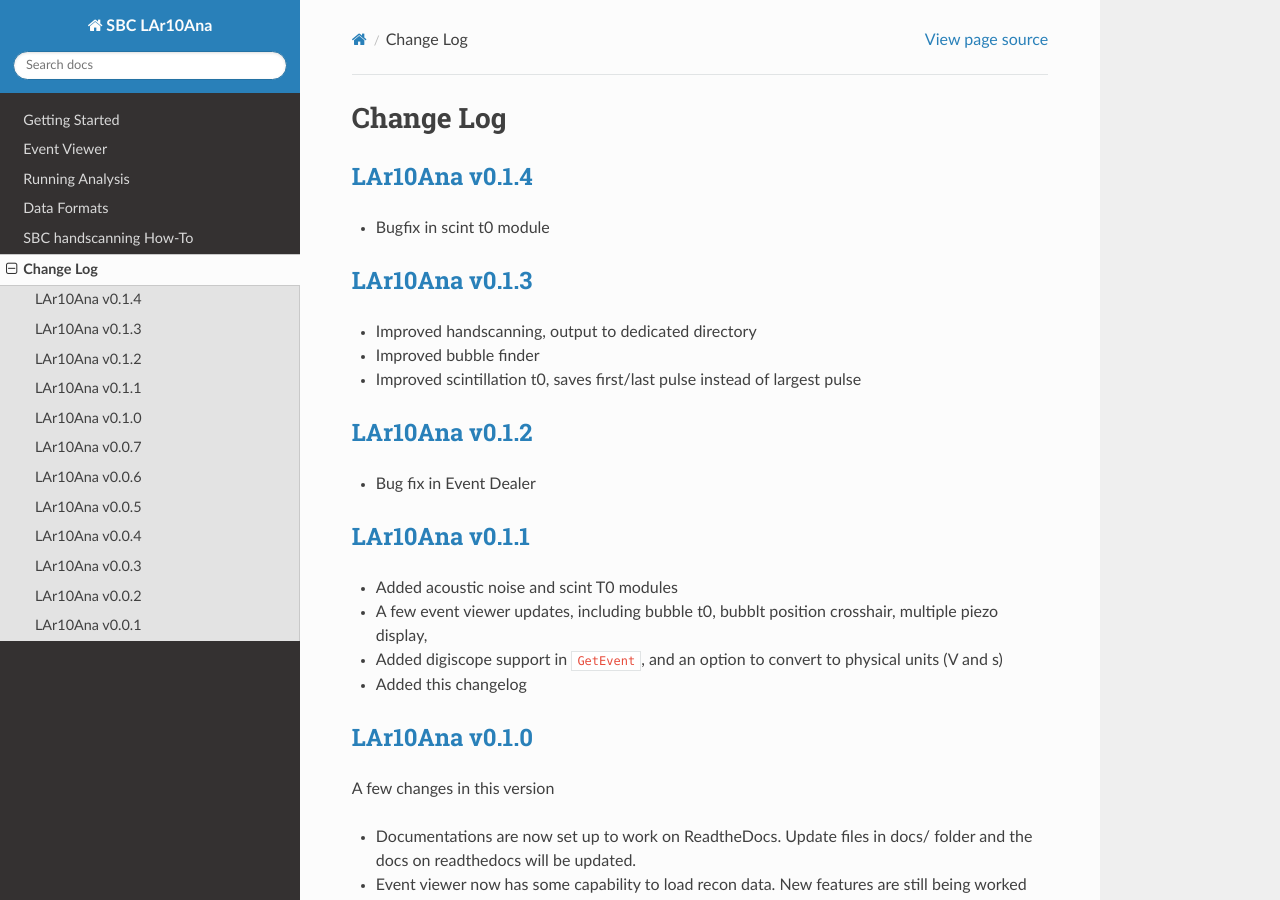
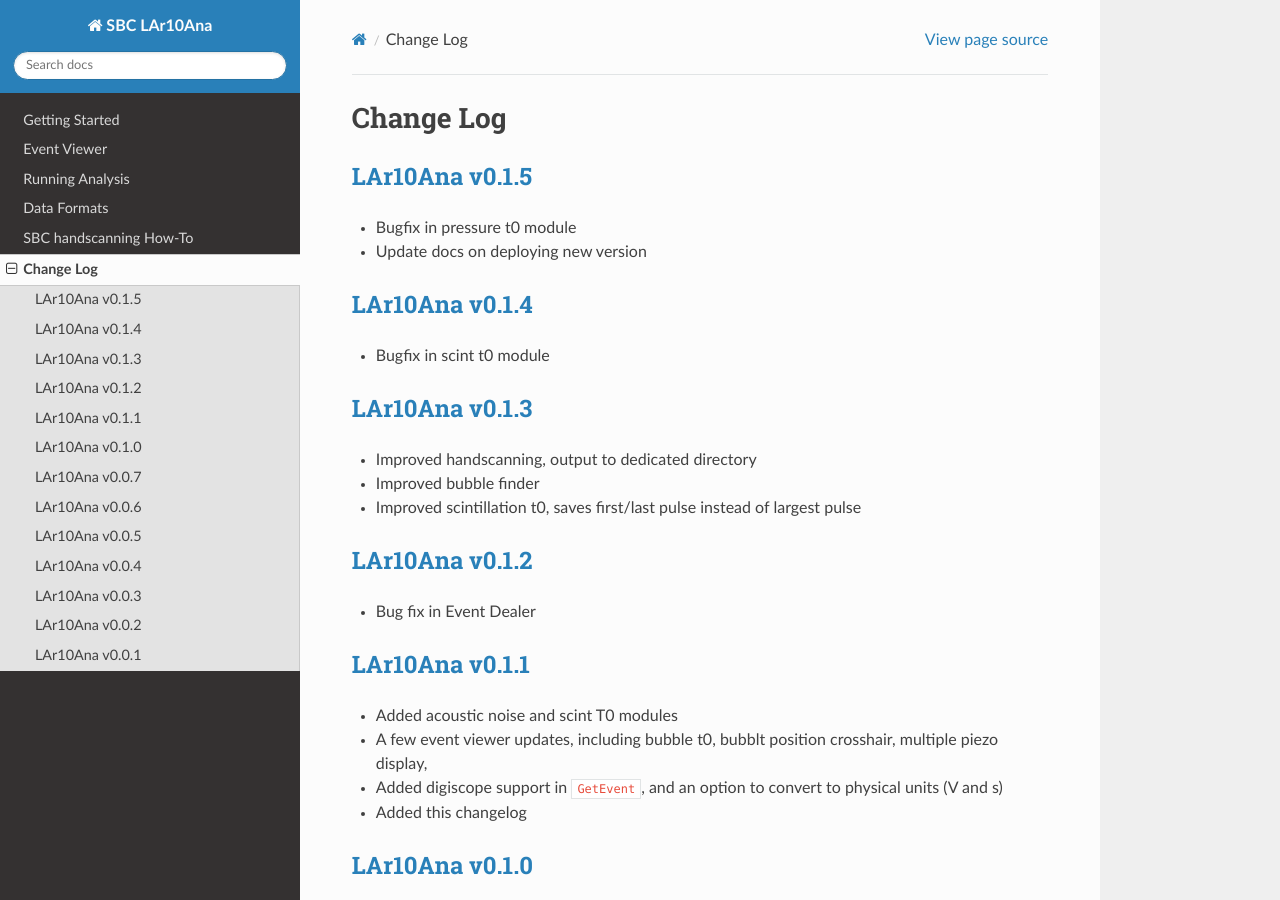
Before and after one commit to SBC-Collaboration/LAr10Ana, a Sphinx documentation site: the page built from docs/changelog.md, in a window 1280 px wide and 900 px high. Built offline with Sphinx 7.4.7 and the Read the Docs theme 3.1.0, drawn with Linux system fonts in a browser that asks for light colours.

Commit message:
Prepare for v0.1.5

```diff
--- a/docs/changelog.md
+++ b/docs/changelog.md
@@ -1,4 +1,8 @@
 # Change Log
+
+## [LAr10Ana v0.1.5](https://github.com/SBC-Collaboration/LAr10Ana/releases/tag/v0.1.5)
+- Bugfix in pressure t0 module
+- Update docs on deploying new version
 
 ## [LAr10Ana v0.1.4](https://github.com/SBC-Collaboration/LAr10Ana/releases/tag/v0.1.4)
 - Bugfix in scint t0 module
--- a/docs/conf.py
+++ b/docs/conf.py
@@ -7,8 +7,8 @@ project = 'SBC LAr10Ana'
 copyright = '2024-2026 SBC Collaboration'
 author = 'SBC Collaboration'
 
-release = '0.1.4'
-version = '0.1.4'
+release = '0.1.5'
+version = '0.1.5'
 
 # -- General configuration
 
```
